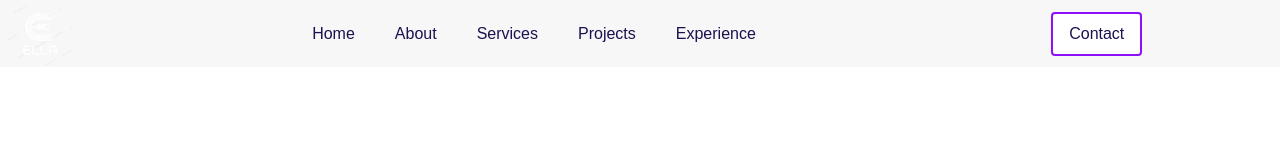
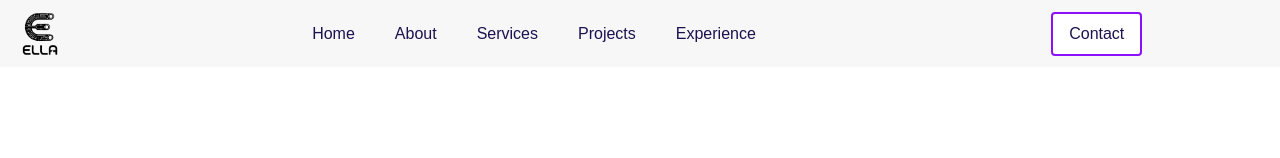
Before and after one commit to elijahizkiel/react-portfolio, a React (Vite) app: page / in a window 1280 px wide. Shown: the top 158 px of the page. Built offline with nearby package versions, Linux system fonts and the light colour scheme.

Commit message:
style: add support for light/dark mode logos; implement theme detection in App component

```diff
--- a/src/App.jsx
+++ b/src/App.jsx
@@ -11,11 +11,23 @@ import assets from "./assets/assets";
 import { serviceId, templateId, publicKey } from "../variables.js";
 import { experiences, links, projects, services } from "./resources.js";
 import ExperienceCollection from "./components/ExperienceCollection.jsx";
+import { useState } from "react";
 
 function App() {
+  const [theme, setTheme] = useState(
+    window.matchMedia("(prefers-color-scheme: dark)").matches
+  );
+
+  const mql = window.matchMedia("(prefers-color-scheme: dark)")
+    mql.addEventListener("change", (event) => {
+      setTheme(event.matches);
+    });
   return (
     <div className="app">
-      <Header logo={assets.logo} links={links} />
+      <Header
+        logo={theme ? assets.logoWhite : assets.logoBlack}
+        links={links}
+      />
       <main>
         <Hero />
         <About img={assets.aboutImg} />
--- a/src/assets/assets.js
+++ b/src/assets/assets.js
@@ -1,4 +1,5 @@
 import logo from './trans_bg.png';
+import logo2 from './black_on_trans.png'
 import aboutImg from './about-img.jpg'
 import mortgageCalc from "./mortgageCalc.png"
 import keeperApp from "./keeperApp.png"
@@ -11,7 +12,8 @@ const assets = {
   arrhythmiaPredictor: arrhythmiaPredictor,
   mortgageCalc: mortgageCalc,
   careerAdvisor: 'careerAdvisor.jpg',
-  logo: logo,
+  logoWhite: logo,
+  logoBlack:logo2,
   flask:flask,
 };
 
```
Also changed, not shown: src/assets/black_on_trans.png (added).
